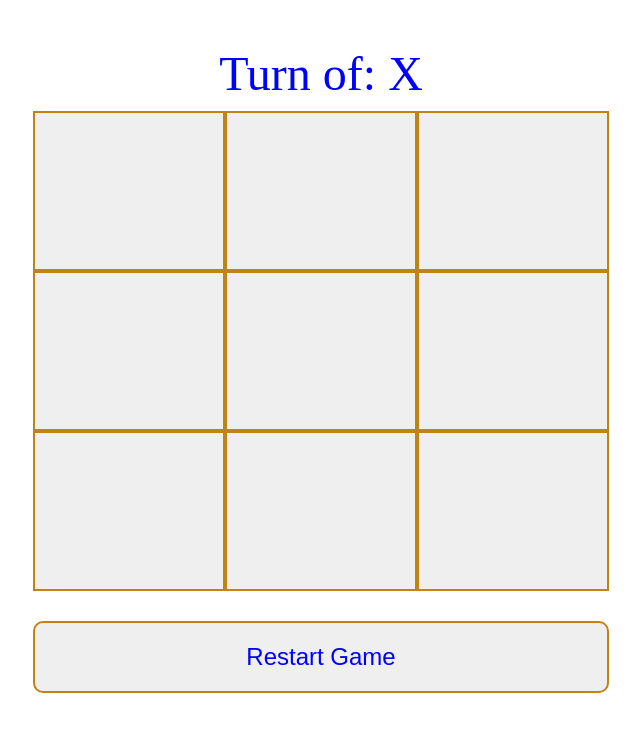
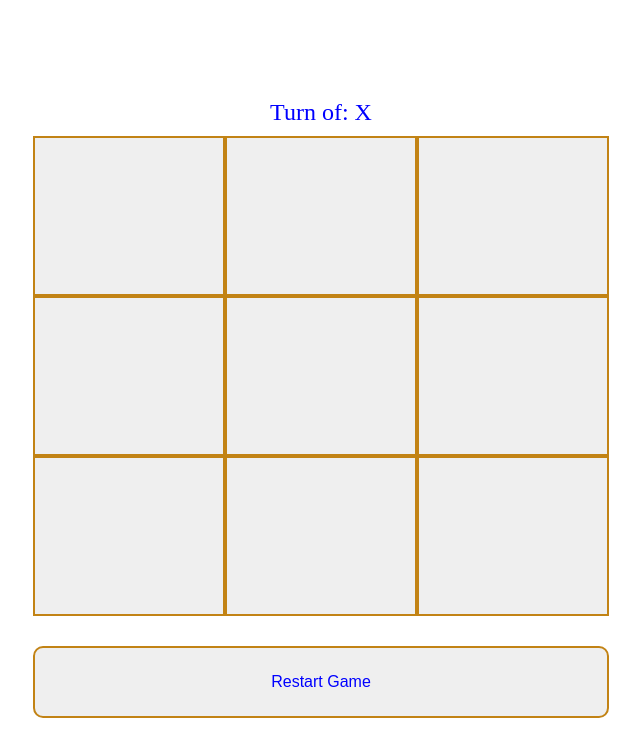
Before and after one commit to PrgrmrHarshShukla/Tic-Tac-Toe-Game, a React app in the folder tic-tac-toe/: page / in a window 1280 px wide. Shown: the whole page, without its empty margins (319-959 px from the left). Built offline with nearby package versions, Linux system fonts and the light colour scheme.

```diff
--- a/tic-tac-toe/src/components/App.css
+++ b/tic-tac-toe/src/components/App.css
@@ -1,6 +1,7 @@
 .container {
   height: 100%;
   width: 100%;
+  min-height: 100vh;
   display: flex;
   flex-direction: column;
   justify-content: center;
@@ -12,6 +13,7 @@
   font-size: 5vh;
   height: 20vh;
   width: 15vw;
+  min-width: 100px;
 }
 
 .board-row {
@@ -20,15 +22,14 @@
 
 .status {
   color: blue;
-  font-size: 6vh;
+  font-size: 1.5rem;
   margin-bottom: 10px;
-  margin-top: 3%;
 }
 
 .restart {
   border: 2px solid rgb(194, 131, 21);
   color: blue;
-  font-size: 3vh;
+  font-size: 1rem;
   height: 9vh;
   margin-top: 30px;
   width: 45vw;
```
